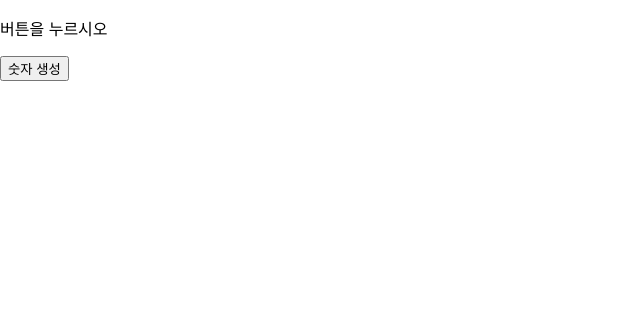
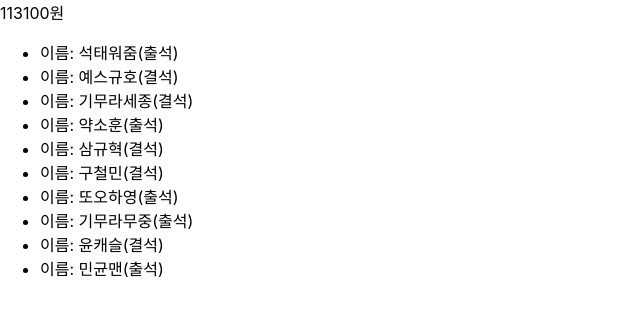
Before and after one commit to scminy0527-rgb/back_react_study, a React (Create React App) app: page / in a window 1280 px wide. Shown: the top 316 px of the page, without its empty margins (0-640 px from the left). Built offline with nearby package versions, Linux system fonts and the light colour scheme.

Commit message:
feat: attendance

```diff
--- a/src/App.js
+++ b/src/App.js
@@ -1,11 +1,11 @@
 import "./App.css";
-import Person from "./state/Person";
-import Jsx05 from "./tutorial/Jsx05";
+import SportContainer from "./map/basic/SportContainer";
+import AttendeanceContainer from "./map/normal/AttendeanceContainer";
 
 function App() {
   return (
     <>
-      <Person />
+      <AttendeanceContainer />
     </>
   );
 }
--- /dev/null
+++ b/src/map/basic/Sport.jsx
@@ -0,0 +1,11 @@
+import React from "react";
+
+const Sport = ({ name, personnel }) => {
+  return (
+    <li>
+      스포츠 이름: {name}, 인원수: {personnel}
+    </li>
+  );
+};
+
+export default Sport;
--- /dev/null
+++ b/src/map/basic/SportContainer.jsx
@@ -0,0 +1,43 @@
+import React from "react";
+import Sport from "./Sport";
+
+const SportContainer = () => {
+  const SportsList = [
+    {
+      name: "농구",
+      personnel: 5,
+    },
+    {
+      name: "축구",
+      personnel: 11,
+    },
+    {
+      name: "야구",
+      personnel: 9,
+    },
+    {
+      name: "배구",
+      personnel: 6,
+    },
+    {
+      name: "탁구",
+      personnel: 2,
+    },
+  ];
+
+  // 스포츠 경기 인원이 5명 이상인 스포츠만 화면에 출력
+  // 컴포넌트를 분리하기
+
+  // 필터 써서 5명 이상인 스포츠 추출
+  // 추출된거 이용해서 컴포넌트에 전달
+  const personLimit = 5;
+  const sports = SportsList.filter(
+    ({ personnel }) => personnel >= personLimit,
+  ).map(({ name, personnel }, i) => (
+    <Sport name={name} personnel={personnel} key={i} />
+  ));
+
+  return <div>{sports}</div>;
+};
+
+export default SportContainer;
--- /dev/null
+++ b/src/map/normal/Attendance.jsx
@@ -0,0 +1,12 @@
+import React from "react";
+
+const Attendance = ({ name, isPresent }, key) => {
+  const student = (
+    <li key={key}>
+      이름: {name}({isPresent ? "출석" : "결석"})
+    </li>
+  );
+  return student;
+};
+
+export default Attendance;
--- /dev/null
+++ b/src/map/normal/AttendanceMoney.jsx
@@ -0,0 +1,13 @@
+import React from "react";
+
+const AttendanceMoney = ({ attendanceData }) => {
+  console.log(attendanceData);
+  const totalMoney = attendanceData.reduce(
+    (acc, cur) => (cur.isPresent ? acc + cur.money : acc),
+    0,
+  );
+
+  return <div>{totalMoney}원</div>;
+};
+
+export default AttendanceMoney;
--- /dev/null
+++ b/src/map/normal/AttendeanceContainer.jsx
@@ -0,0 +1,38 @@
+import React from "react";
+import Attendance from "./Attendance";
+import AttendanceMoney from "./AttendanceMoney";
+
+const AttendeanceContainer = () => {
+  const attendanceData = [
+    { id: 1, name: "석태워줌", isPresent: true, money: 5000 },
+    { id: 2, name: "예스규호", isPresent: false, money: 1000 },
+    { id: 3, name: "기무라세종", isPresent: false, money: 15000 },
+    { id: 4, name: "약소훈", isPresent: true, money: 1000 },
+    { id: 5, name: "삼규혁", isPresent: false, money: 1100000 },
+    { id: 6, name: "구철민", isPresent: false, money: 1000 },
+    { id: 7, name: "또오하영", isPresent: true, money: 5300 },
+    { id: 8, name: "기무라무중", isPresent: true, money: 1800 },
+    { id: 9, name: "윤캐슬", isPresent: false, money: 10000 },
+    { id: 10, name: "민균맨", isPresent: true, money: 100000 },
+  ];
+
+  // 출석부를 모두 화면에 출력하고,
+  // ex) 이름: 또오하영(출석)
+  // isPresent가 true라면 출석, false라면 결석
+  // 출석자의 모든 돈의 합계를 화면에 출력
+  const attendanceList = attendanceData.map(({ name, isPresent, money }, i) => (
+    <Attendance name={name} isPresent={isPresent} money={money} key={i} />
+  ));
+
+  // 출석자의 모든 돈의 합계를 보여주는거
+  const moneyWidget = <AttendanceMoney attendanceData={attendanceData} />;
+
+  return (
+    <div>
+      {moneyWidget}
+      <ul>{attendanceList}</ul>
+    </div>
+  );
+};
+
+export default AttendeanceContainer;
```
Also changed, not shown: src/map/basic/CompanyContainer.jsx (added, +40 -0 lines), src/map/basic/Employee.jsx (added, +11 -0 lines), src/map/basic/Food.jsx (added, +11 -0 lines), src/map/basic/FoodContainer.jsx (added, +39 -0 lines).
